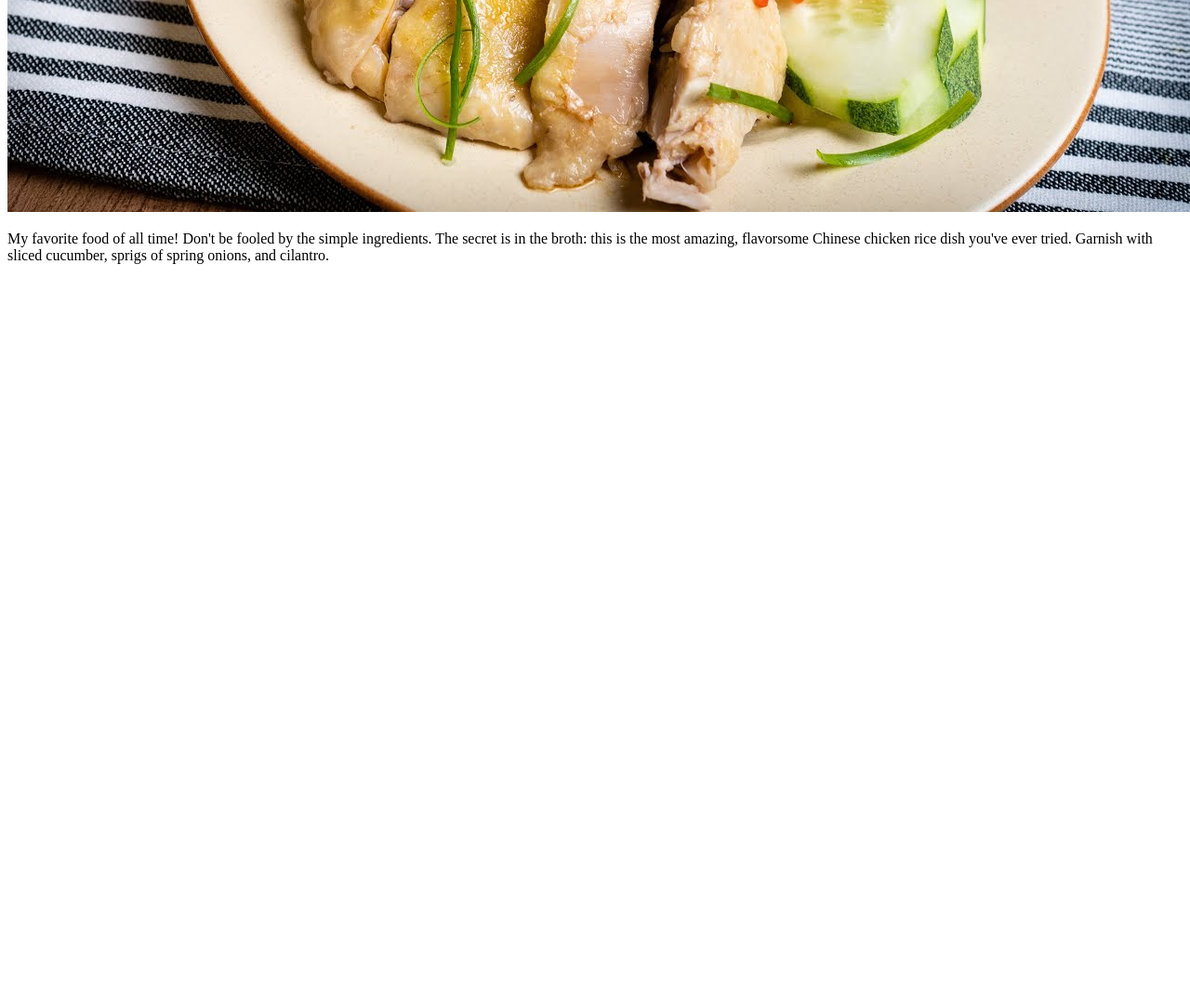
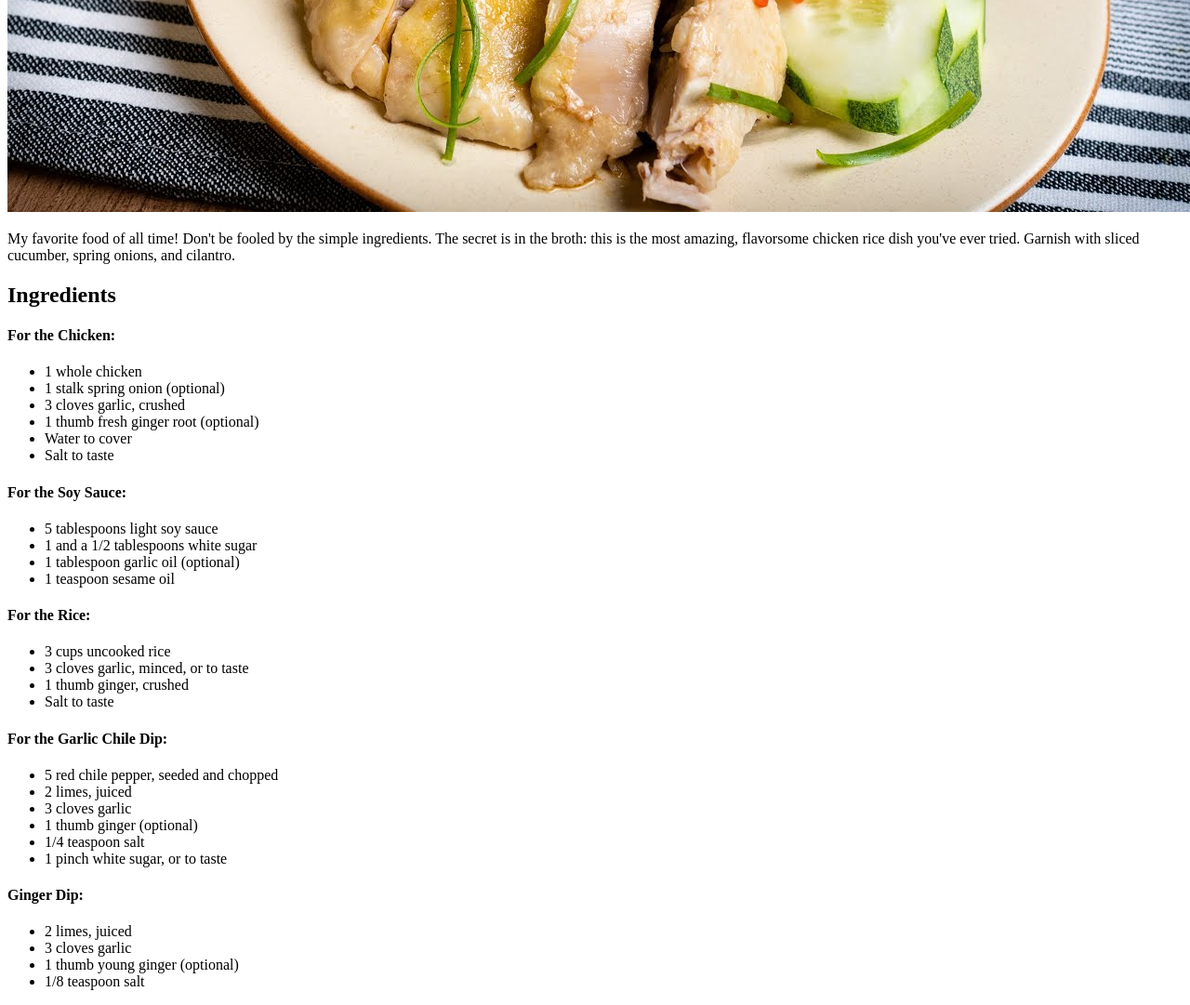
Before and after one commit to abdulkhaliqmokhtar/project_html_css, a plain HTML site: page odin_recipe/recipes/nasi_ayam.html in a window 1280 px wide. Shown: the part 572-1653 px from the top of the page at 93% size. Before the commit the page ends 872 px from the top, so only its background shows below. Drawn offline with Linux system fonts and the light colour scheme.

Commit message:
Add ingredients and fix typo in descriptions

```diff
--- a/odin_recipe/recipes/nasi_ayam.html
+++ b/odin_recipe/recipes/nasi_ayam.html
@@ -12,9 +12,60 @@
 
     <p>
       My favorite food of all time! Don't be fooled by the simple ingredients.
-      The secret is in the broth: this is the most amazing, flavorsome Chinese
-      chicken rice dish you've ever tried. Garnish with sliced cucumber, sprigs
-      of spring onions, and cilantro.
+      The secret is in the broth: this is the most amazing, flavorsome chicken
+      rice dish you've ever tried. Garnish with sliced cucumber, spring onions,
+      and cilantro.
     </p>
+
+    <h2>Ingredients</h2>
+
+    <h4>For the Chicken:</h4>
+
+    <ul>
+      <li>1 whole chicken</li>
+      <li>1 stalk spring onion (optional)</li>
+      <li>3 cloves garlic, crushed</li>
+      <li>1 thumb fresh ginger root (optional)</li>
+      <li>Water to cover</li>
+      <li>Salt to taste</li>
+    </ul>
+
+    <h4>For the Soy Sauce:</h4>
+
+    <ul>
+      <li>5 tablespoons light soy sauce</li>
+      <li>1 and a 1/2 tablespoons white sugar</li>
+      <li>1 tablespoon garlic oil (optional)</li>
+      <li>1 teaspoon sesame oil</li>
+    </ul>
+
+    <h4>For the Rice:</h4>
+
+    <ul>
+      <li>3 cups uncooked rice</li>
+      <li>3 cloves garlic, minced, or to taste</li>
+      <li>1 thumb ginger, crushed</li>
+      <li>Salt to taste</li>
+    </ul>
+
+    <h4>For the Garlic Chile Dip:</h4>
+
+    <ul>
+      <li>5 red chile pepper, seeded and chopped</li>
+      <li>2 limes, juiced</li>
+      <li>3 cloves garlic</li>
+      <li>1 thumb ginger (optional)</li>
+      <li>1/4 teaspoon salt</li>
+      <li>1 pinch white sugar, or to taste</li>
+    </ul>
+
+    <h4>Ginger Dip:</h4>
+
+    <ul>
+      <li>2 limes, juiced</li>
+      <li>3 cloves garlic</li>
+      <li>1 thumb young ginger (optional)</li>
+      <li>1/8 teaspoon salt</li>
+    </ul>
   </body>
 </html>
```
